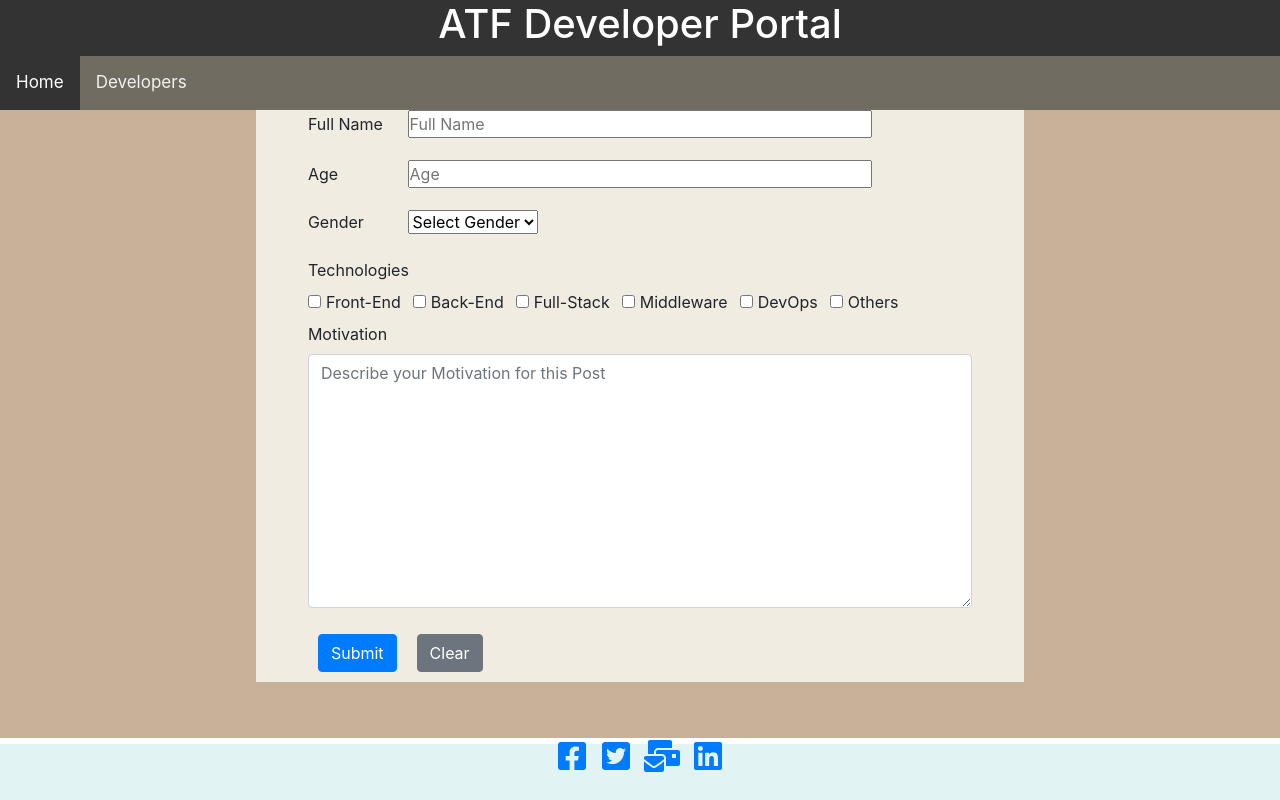
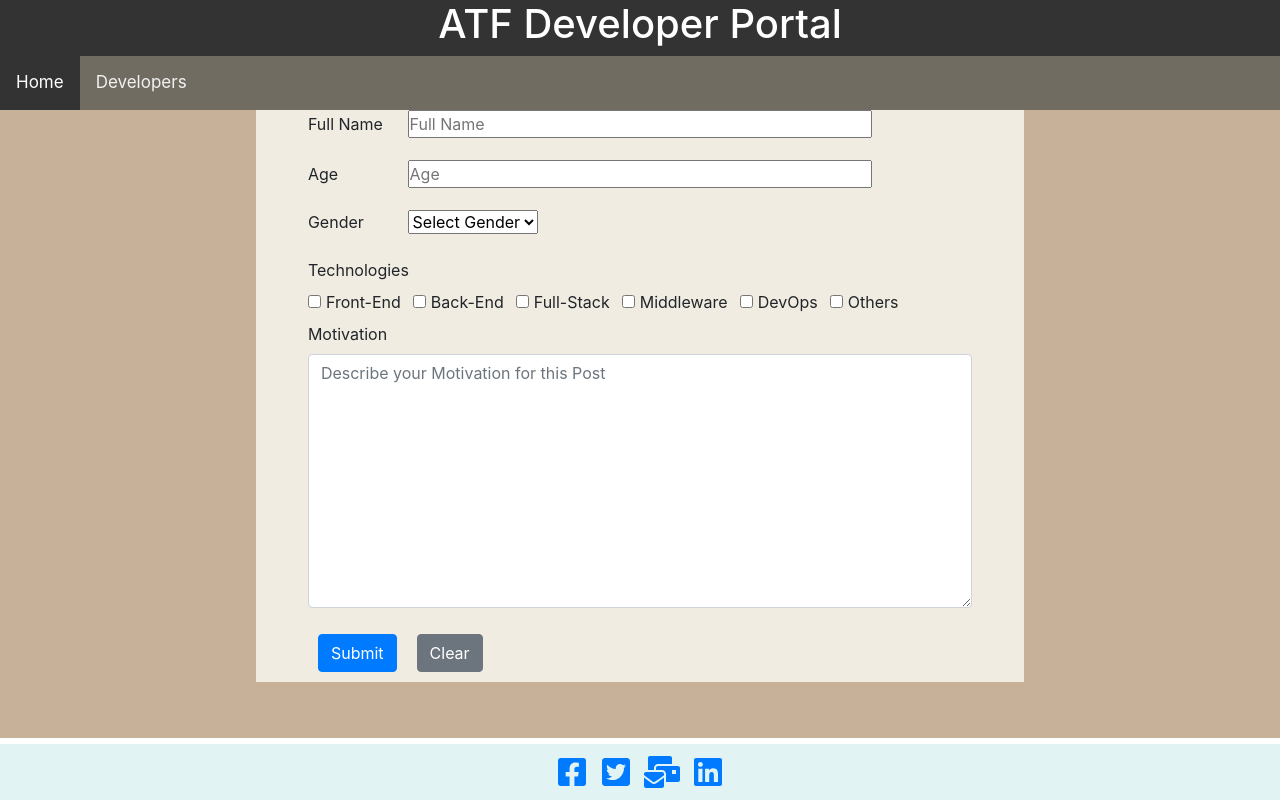
Before and after one commit to Abhishekkuri/react-form, a React (Create React App) app: page / in a window 1280 px wide. Built offline with nearby package versions, Linux system fonts and the light colour scheme.

Commit message:
updated footer with flex

```diff
--- a/src/components/Main/Main.css
+++ b/src/components/Main/Main.css
@@ -13,4 +13,8 @@
 
 .footer {
     height: 7vh;
+    display: flex;
+    justify-content: center;
+    height: 7vh;
+    align-items: center;
 }
```
